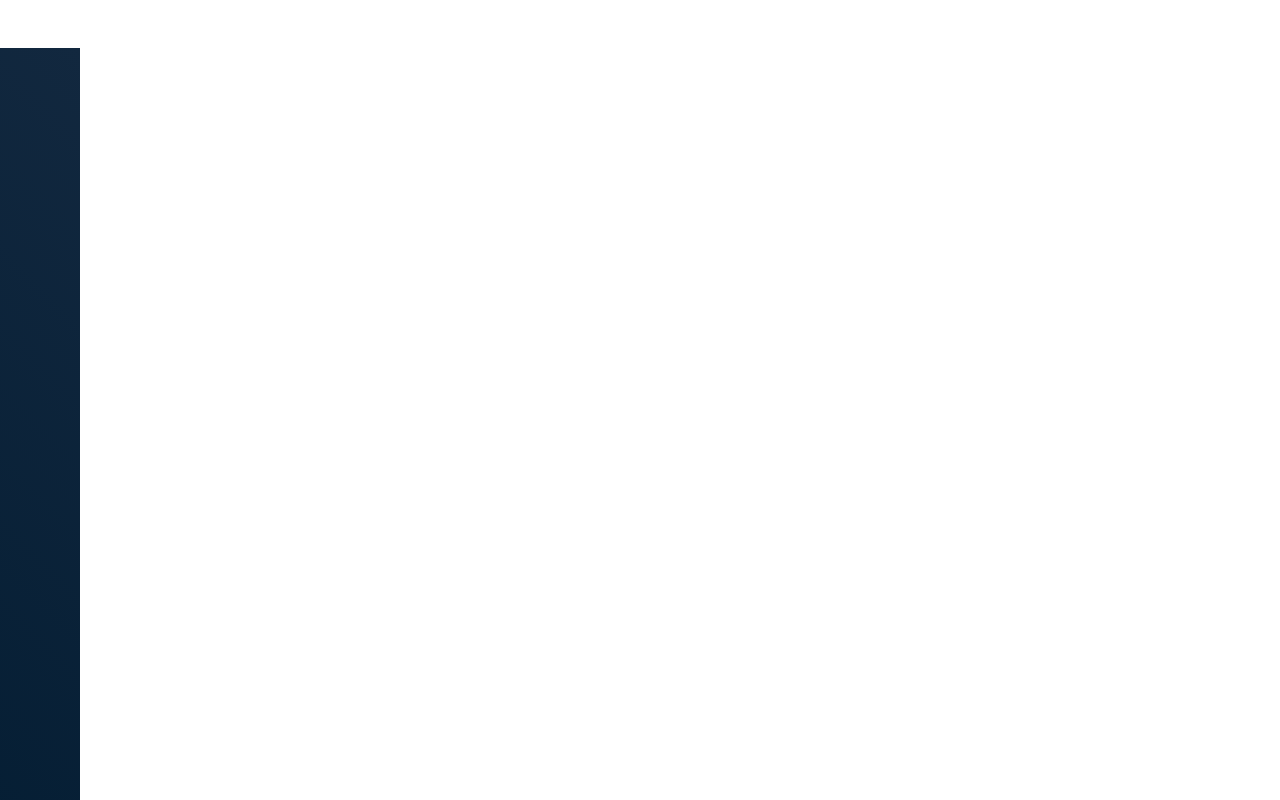
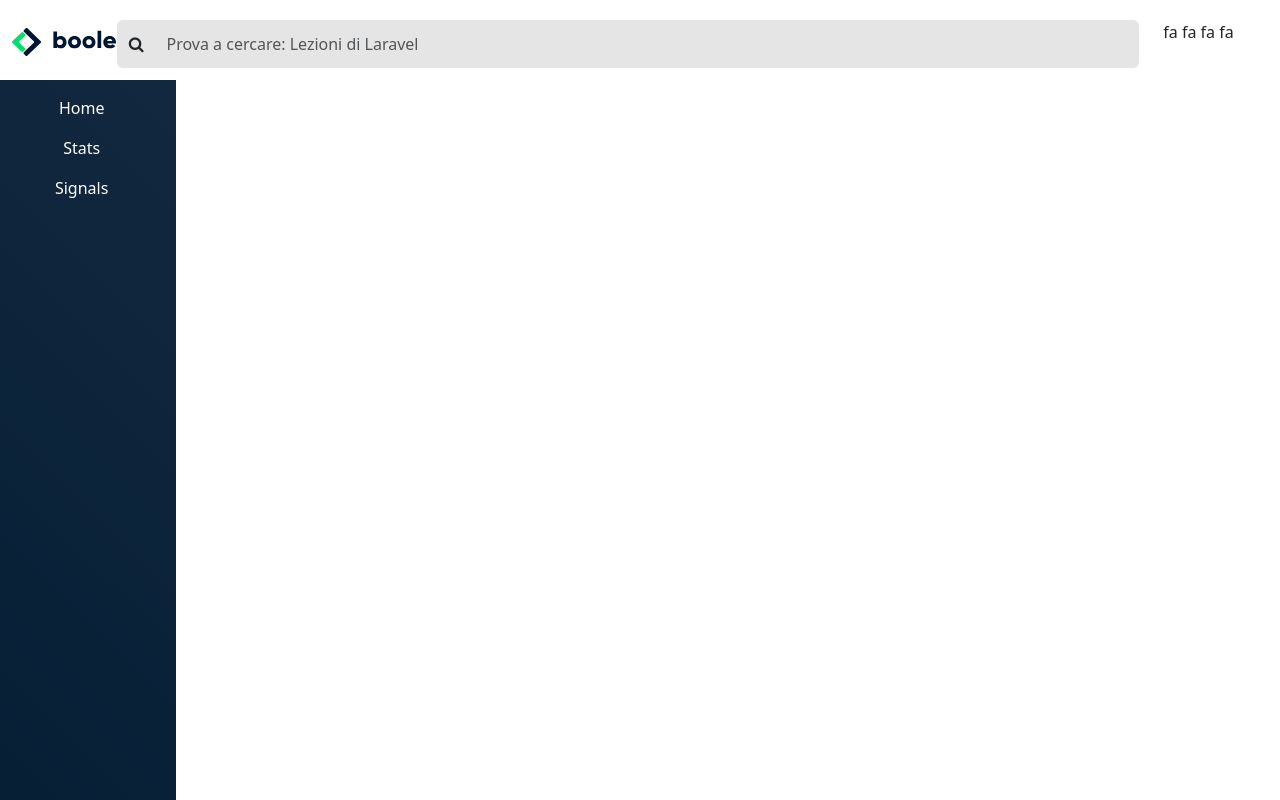
Before and after one commit to Drakon9927/html-css-bootstrap-dashboard, a plain HTML site: page index.html in a window 1280 px wide. Drawn offline with nearby package versions, Linux system fonts and the light colour scheme.

Commit message:
sidebar layout

```diff
--- a/css/style.css
+++ b/css/style.css
@@ -1,12 +1,28 @@
 .sidebar{
     position: fixed;
     left: 0;
-    top: 3rem;
+    top: 5rem;
     background-image: linear-gradient(45deg, #051E34, #12283F);
-    width: 5rem;
+    width: 11rem;
     height: 100vh;
 }
 
 header{
-    height: 3rem;
+    height: 5rem;
+    padding-top: 20px;
 }
+
+
+.form-control, .input-group-text{
+    background-color: #E5E5E5;
+    border: none;
+    padding: 12px;
+}
+
+.myheight90{
+    height: 90%;
+}
+
+.myheight10{
+    height: 10%;
+}
--- a/index.html
+++ b/index.html
@@ -10,15 +10,64 @@
     <link rel="stylesheet" href="https://cdnjs.cloudflare.com/ajax/libs/font-awesome/4.7.0/css/font-awesome.min.css">
 </head>
 <body>
+    <!-- Header -->
+    <header>
+        <div class="container-fluid">
 
-    <header>
+            <div class="d-flex row w-100">
+                <div class="col-1">
+                    <img class="pt-2" src="./img/logo.svg" alt="">
+
+                </div>
+
+                <div class="col-10">
+                    <div class="input-group mb-3">
+                        <span class="input-group-text" id="basic-addon1"><i class="fa fa-search"></i></span>
+                        <input type="text" class="form-control" placeholder="Prova a cercare: Lezioni di Laravel" aria-label="Username" aria-describedby="basic-addon1">
+                    </div>
+
+
+
+
+                </div>
+
+                <div class="col-1">
+                    fa
+                    fa
+                    fa
+                    fa
+
+                </div>
+
+            </div>
+
+        </div>
 
     </header>
 
-    <div class="sidebar fixed-top h-100">
+    <!-- Sidebar -->
+    <div class="sidebar fixed-top h-100 text-white">
+        <div class="container h-100">
+            <div class="d-flex flex-column justify-content-space-between h-100 text-center pt-3">
+
+                <div class="col-11 myheight90">
+                    <p>Home</p>
+                    <p>Stats</p>
+                    <p>Signals</p>
+                </div>
+
+                <div class="col-1 myheight10 text-center w-100">
+                    <p>Admin</p>
+                </div>
+
+            </div>
+
+
+        </div>
 
     </div>
 
+    <!-- Main -->
     <main>
 
     </main>
```
